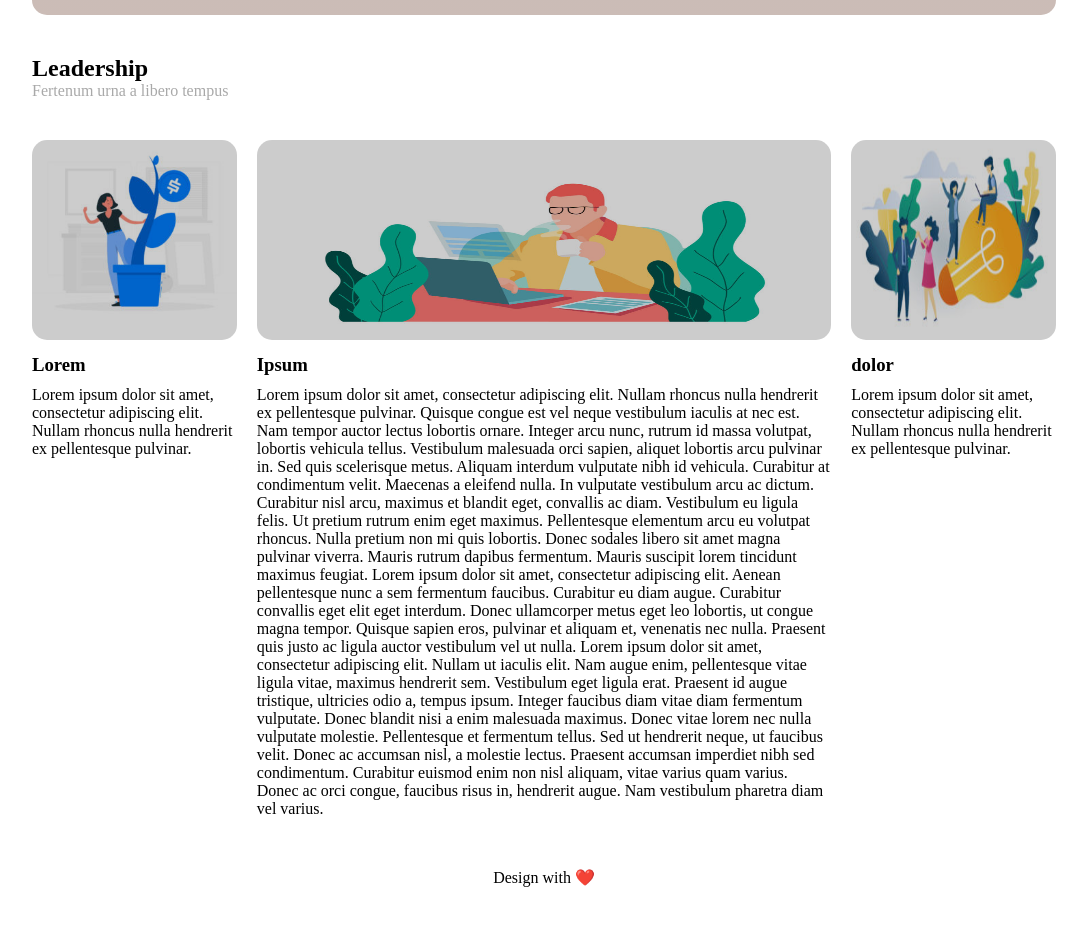
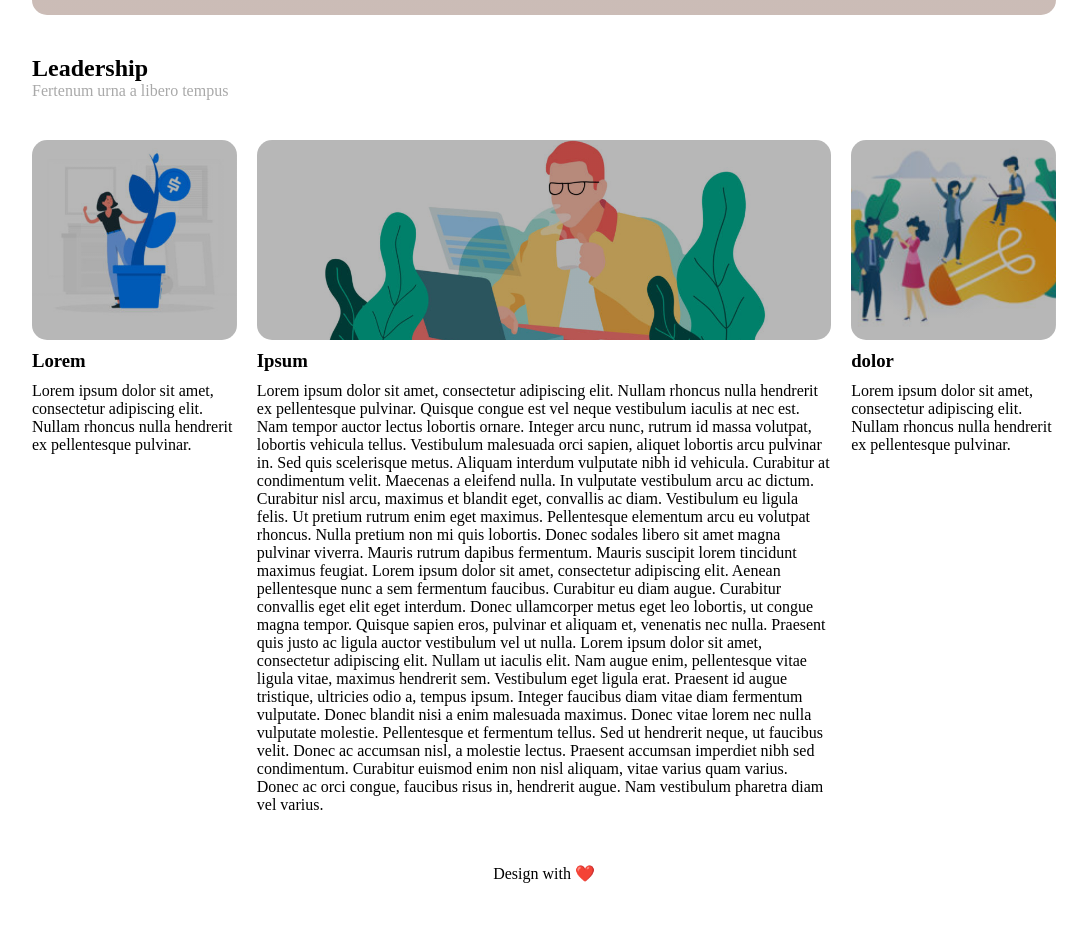
Before and after one commit to michaelb2001/htmlcss-wp, a plain HTML site: page index.html in a window 1280 px wide. Shown: the part 837-1762 px from the top of the page, without its empty margins (96-1183 px from the left). Drawn offline with Linux system fonts and the light colour scheme.

Commit message:
versione finale

```diff
--- a/css/style.css
+++ b/css/style.css
@@ -99,11 +99,53 @@ li a{
     padding:0px 20px;
 }
 
-.sx img,.dx img,.cx img{
+.sx div,.dx div,.cx div{
     width: 100%;
     height: 200px;
     filter: brightness(80%);
     border-radius: 15px;
+}
+
+.sx div{
+    background:
+    linear-gradient(
+      rgba(0, 0, 0, 0.1),
+      rgba(0, 0, 0, 0.1)
+    ),
+    url(../img/img-1.jpg);
+    background-repeat: no-repeat;
+    background-size: cover;
+    position: relative;
+    border-radius: 15px;
+    background-position: center;
+}
+
+.cx div{
+    background:
+    linear-gradient(
+      rgba(0, 0, 0, 0.1),
+      rgba(0, 0, 0, 0.1)
+    ),
+    url(../img/banner-2.jpg);
+    background-repeat: no-repeat;
+    background-size: cover;
+    position: relative;
+    border-radius: 15px;
+    background-position: center;
+}
+
+.dx div{
+    background:
+    linear-gradient(
+      rgba(0, 0, 0, 0.1),
+      rgba(0, 0, 0, 0.1)
+    ),
+    url(../img/img-3.jpg);
+    background-repeat: no-repeat;
+    background-size: cover;
+    position: relative;
+    border-radius: 15px;
+    background-position: center;
 }
 
 section:last-child h3,
--- a/index.html
+++ b/index.html
@@ -46,7 +46,7 @@
             </div>
             <div class="clearfix">
                 <div class="col sx">
-                    <img src="img/img-1.jpg" >
+                    <div></div>
                     <h3>Lorem</h3>
                     <p>Lorem ipsum dolor sit amet, consectetur adipiscing elit. Nullam rhoncus nulla hendrerit ex pellentesque pulvinar.
                     </p>
@@ -54,7 +54,7 @@
 
                 <div class="col col-cx">
                     <div class="cx">
-                        <img src="img/banner-2.jpg" alt="">
+                        <div></div>
                         <h3>Ipsum</h3>
                         <p>Lorem ipsum dolor sit amet, consectetur adipiscing elit. Nullam rhoncus nulla hendrerit ex pellentesque pulvinar. Quisque congue est vel neque vestibulum iaculis at nec est. Nam tempor auctor lectus lobortis ornare. Integer arcu nunc, rutrum id massa volutpat, lobortis vehicula tellus. Vestibulum malesuada orci sapien, aliquet lobortis arcu pulvinar in. Sed quis scelerisque metus. Aliquam interdum vulputate nibh id vehicula. Curabitur at condimentum velit. Maecenas a eleifend nulla. In vulputate vestibulum arcu ac dictum. Curabitur nisl arcu, maximus et blandit eget, convallis ac diam. Vestibulum eu ligula felis. Ut pretium rutrum enim eget maximus. Pellentesque elementum arcu eu volutpat rhoncus. Nulla pretium non mi quis lobortis. Donec sodales libero sit amet magna pulvinar viverra.
 
@@ -64,7 +64,7 @@
                 </div>
 
                 <div class="col dx">
-                    <img src="img/img-3.jpg" >
+                    <div></div>
                     <h3>dolor</h3>
                     <p>Lorem ipsum dolor sit amet, consectetur adipiscing elit. Nullam rhoncus nulla hendrerit ex pellentesque pulvinar.
                     </p>
```
